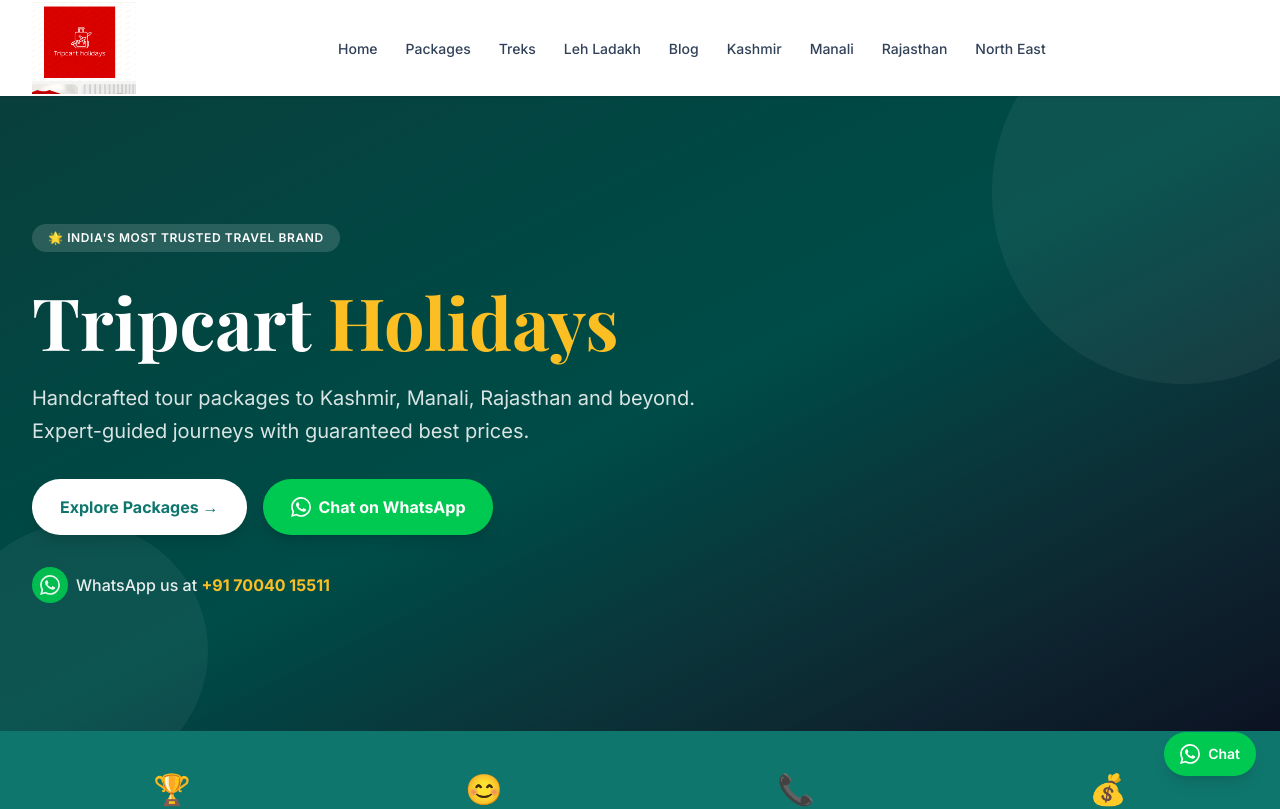
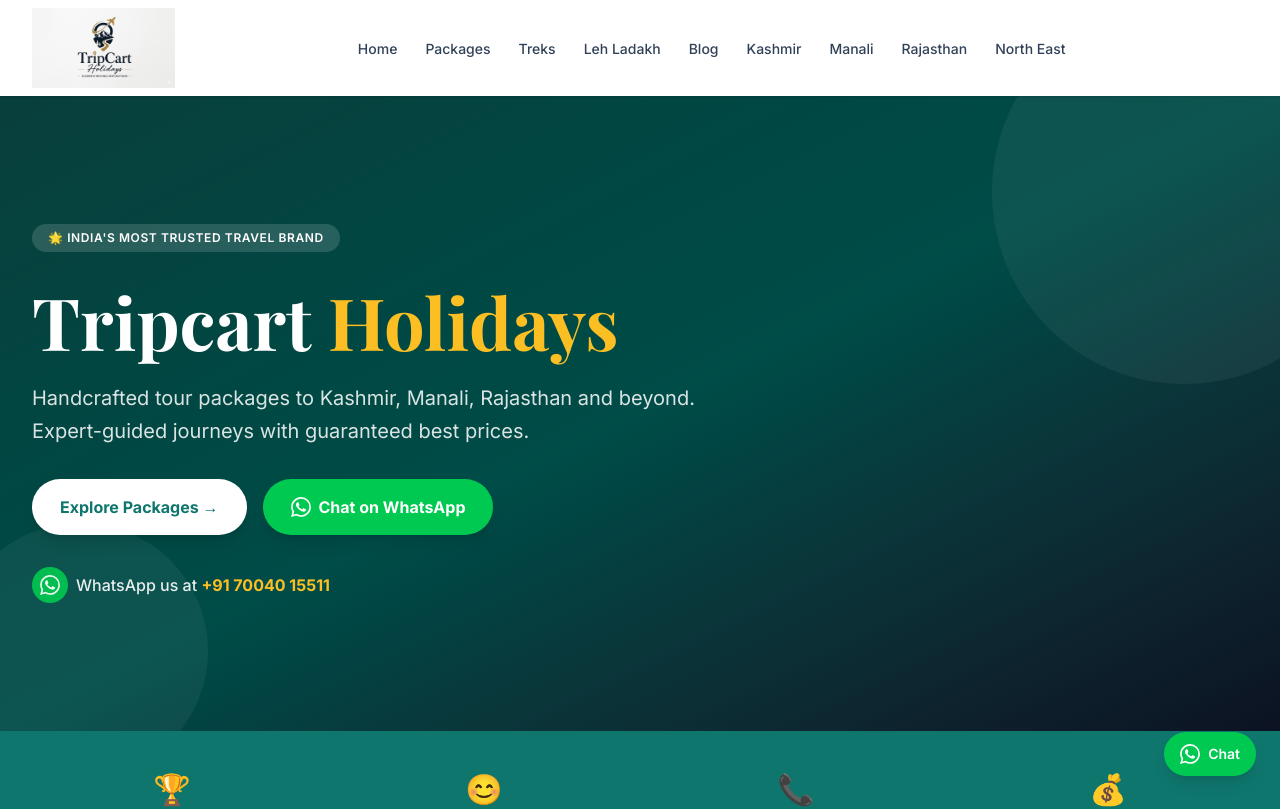
Before and after one commit to abdulhanna/tourwllah, a Next.js app: page / in a window 1280 px wide. Shown: the top 809 px of the page. Built offline with nearby package versions, Linux system fonts and the light colour scheme; a web font is replaced by a local one.

Commit message:
revert logo

```diff
--- a/app/blog/[slug]/page.js
+++ b/app/blog/[slug]/page.js
@@ -4,7 +4,6 @@
 import BlogHero from '@/components/blog/BlogHero'
 import FAQSection from '@/components/landing/FAQSection'
 import { notFound } from 'next/navigation'
-import { SITE_LOGO } from '@/lib/brand'
 import Link from 'next/link'
 
 export async function generateStaticParams() {
@@ -62,7 +61,7 @@
       '@type': 'Organization',
       name: 'Tripcart Holidays',
       url: 'https://tripcartholidays.com',
-      logo: { '@type': 'ImageObject', url: `https://tripcartholidays.com${SITE_LOGO}` },
+      logo: { '@type': 'ImageObject', url: 'https://tripcartholidays.com/logo.png' },
     },
     mainEntityOfPage: {
       '@type': 'WebPage',
--- a/app/layout.js
+++ b/app/layout.js
@@ -4,7 +4,6 @@
 import Footer from '@/components/layout/Footer'
 import StickyWhatsApp from '@/components/layout/StickyWhatsApp'
 import { INSTAGRAM_URL } from '@/lib/social'
-import { SITE_LOGO } from '@/lib/brand'
 
 const playfair = Playfair_Display({
   variable: '--font-playfair',
@@ -110,7 +109,7 @@
   email: 'info@tripcartholidays.com',
   address: { '@type': 'PostalAddress', addressCountry: 'IN' },
   sameAs: ['https://wa.me/917004015511', INSTAGRAM_URL],
-  logo: { '@type': 'ImageObject', url: `https://tripcartholidays.com${SITE_LOGO}` },
+  logo: { '@type': 'ImageObject', url: 'https://tripcartholidays.com/logo.png' },
   aggregateRating: { '@type': 'AggregateRating', ratingValue: '4.9', bestRating: '5', reviewCount: '1900' },
 }
 
--- a/components/layout/Footer.js
+++ b/components/layout/Footer.js
@@ -1,5 +1,6 @@
 'use client'
 
+import Image from 'next/image'
 import Link from 'next/link'
 import { openWhatsAppGeneral } from '@/lib/whatsapp'
 import { INSTAGRAM_URL } from '@/lib/social'
@@ -32,8 +33,16 @@
         <div className="grid grid-cols-1 sm:grid-cols-2 lg:grid-cols-4 gap-10">
           {/* Brand */}
           <div>
-            <Link href="/" className="inline-block mb-4 text-xl font-bold text-white hover:text-brand-light transition-colors">
-              Tripcart Holidays
+            <Link href="/" aria-label="Tripcart Holidays — home" className="inline-block mb-4 bg-white rounded-lg p-2 shadow-sm">
+              <Image
+                src="/logo.png"
+                alt="Tripcart Holidays"
+                width={688}
+                height={384}
+                quality={100}
+                unoptimized
+                className="h-16 w-auto object-contain"
+              />
             </Link>
             <p className="text-sm text-slate-400 leading-relaxed mb-5">
               Creating unforgettable travel experiences across the Indian Himalayas and beyond since 2014.
--- a/components/layout/Navbar.js
+++ b/components/layout/Navbar.js
@@ -3,7 +3,6 @@
 import { useState, useEffect } from 'react'
 import Image from 'next/image'
 import Link from 'next/link'
-import { SITE_LOGO, SITE_LOGO_HEIGHT, SITE_LOGO_WIDTH } from '@/lib/brand'
 
 const navLinks = [
   { label: 'Home', href: '/' },
@@ -35,16 +34,16 @@
     >
       <nav className="max-w-7xl mx-auto px-4 sm:px-6 lg:px-8 flex items-center justify-between h-20 sm:h-24">
         {/* Logo */}
-        <Link href="/" aria-label="Tripcart Holidays — home" className="flex shrink-0 items-center py-1">
+        <Link href="/" aria-label="Tripcart Holidays — home" className="flex items-center group">
           <Image
-            src={SITE_LOGO}
+            src="/logo.png"
             alt="Tripcart Holidays"
-            width={SITE_LOGO_WIDTH}
-            height={SITE_LOGO_HEIGHT}
+            width={688}
+            height={384}
             priority
             quality={100}
             unoptimized
-            className="h-[4.75rem] sm:h-[5.75rem] w-auto object-contain"
+            className="h-16 sm:h-20 w-auto object-contain"
           />
         </Link>
 
--- a/lib/brand.js
+++ /dev/null
@@ -1,3 +0,0 @@
-export const SITE_LOGO = '/new-logo.png'
-export const SITE_LOGO_WIDTH = 814
-export const SITE_LOGO_HEIGHT = 722
```
